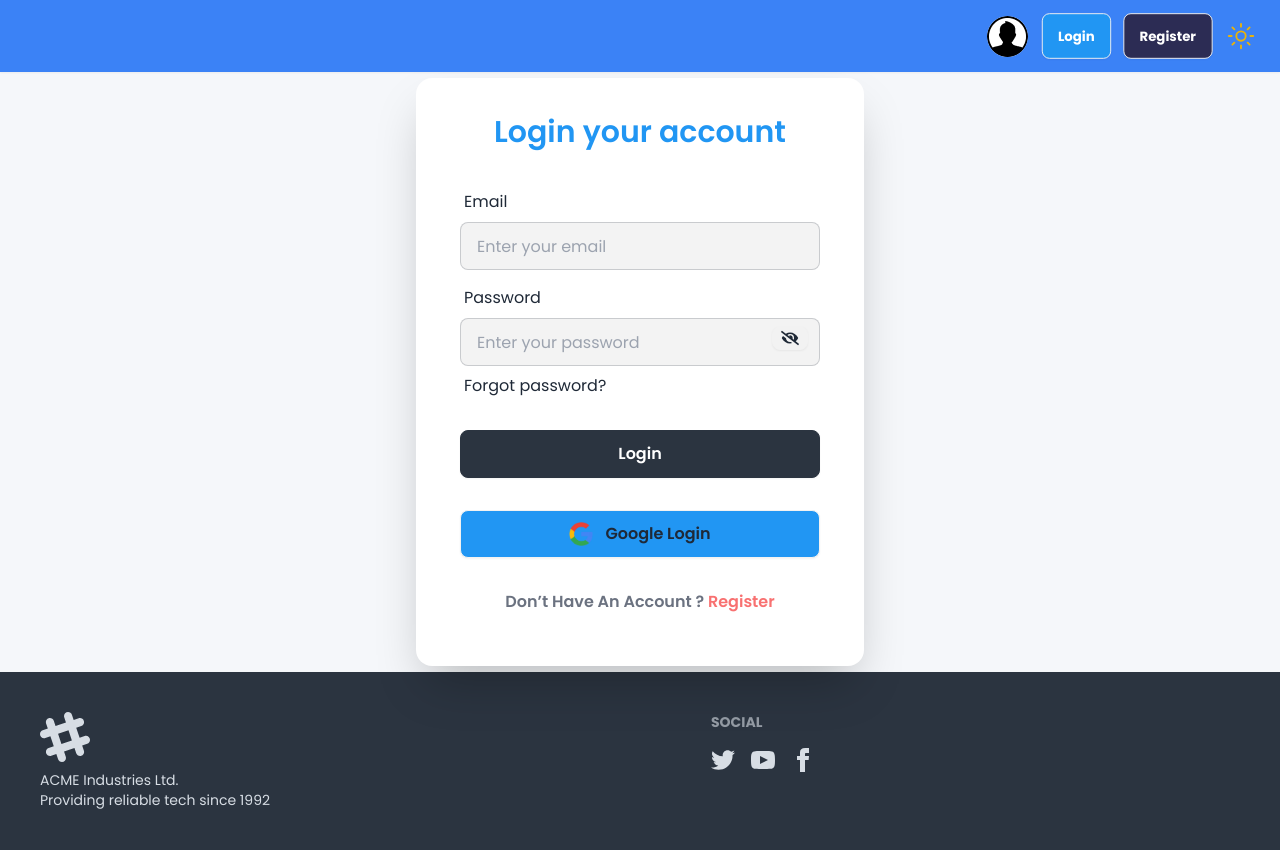
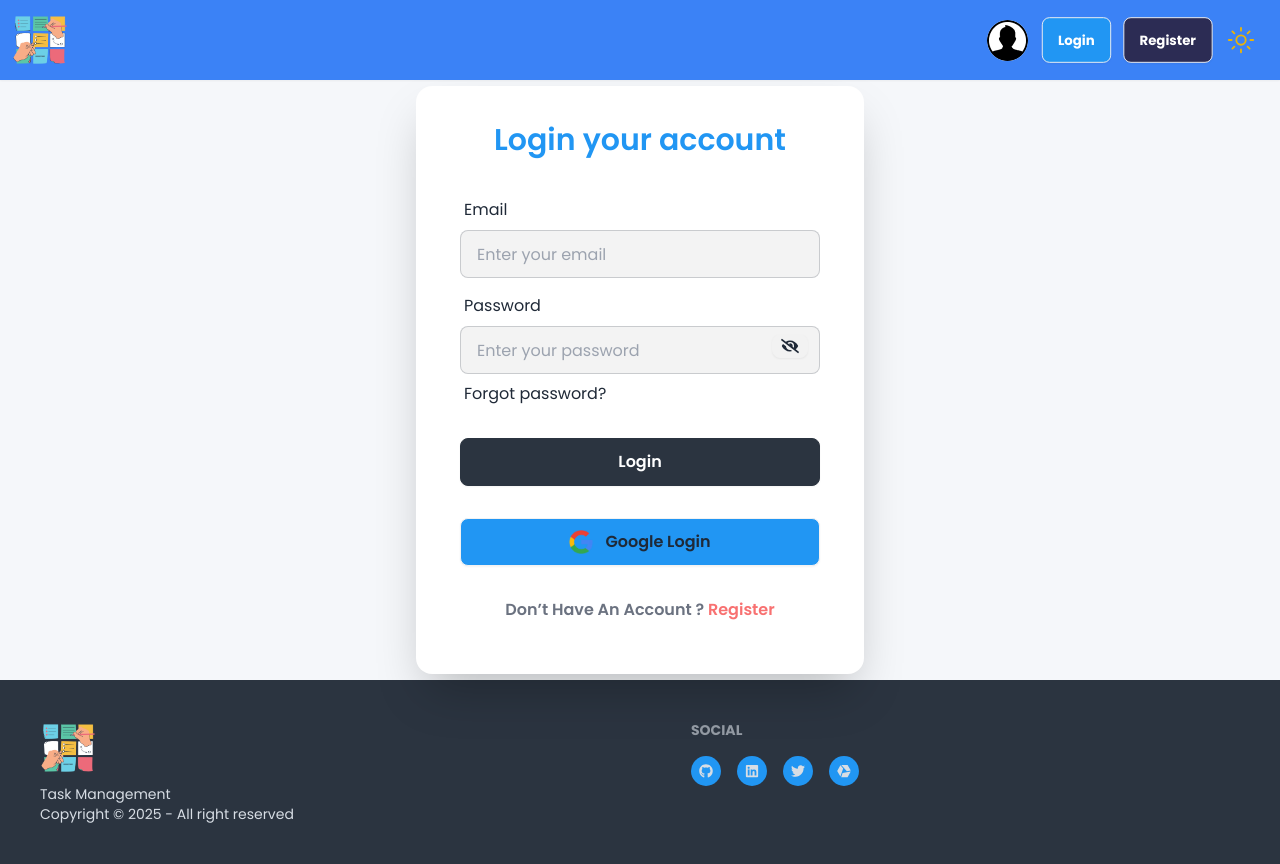
Before and after one commit to DeveloperMonirBD/task-management-client, a React (Vite) app: page /auth/login in a window 1280 px wide. Built offline with nearby package versions, Linux system fonts and the light colour scheme; no server answers.

Commit message:
updated footer section

```diff
--- a/index.html
+++ b/index.html
@@ -3,7 +3,7 @@
 
 <head>
   <meta charset="UTF-8" />
-  <link rel="icon" type="image/svg+xml" href="./src/assets/logo.png" />
+  <link rel="icon" type="image/svg+xml" href="./src/assets/frame.png" />
   <meta name="viewport" content="width=device-width, initial-scale=1.0" />
   <title>Task Management App</title>
 </head>
--- a/src/components/Footer.jsx
+++ b/src/components/Footer.jsx
@@ -1,36 +1,36 @@
-import React from 'react';
+import { FaGithub, FaInstalod, FaLinkedin, FaTwitter } from 'react-icons/fa';
+import { Link } from 'react-router-dom';
+import logo from '../assets/frame.png';
 
 const Footer = () => {
     return (
         <footer className="footer bg-neutral text-neutral-content p-10">
             <aside>
-                <svg width="50" height="50" viewBox="0 0 24 24" xmlns="http://www.w3.org/2000/svg" fillRule="evenodd" clipRule="evenodd" className="fill-current">
-                    <path d="M22.672 15.226l-2.432.811.841 2.515c.33 1.019-.209 2.127-1.23 2.456-1.15.325-2.148-.321-2.463-1.226l-.84-2.518-5.013 1.677.84 2.517c.391 1.203-.434 2.542-1.831 2.542-.88 0-1.601-.564-1.86-1.314l-.842-2.516-2.431.809c-1.135.328-2.145-.317-2.463-1.229-.329-1.018.211-2.127 1.231-2.456l2.432-.809-1.621-4.823-2.432.808c-1.355.384-2.558-.59-2.558-1.839 0-.817.509-1.582 1.327-1.846l2.433-.809-.842-2.515c-.33-1.02.211-2.129 1.232-2.458 1.02-.329 2.13.209 2.461 1.229l.842 2.515 5.011-1.677-.839-2.517c-.403-1.238.484-2.553 1.843-2.553.819 0 1.585.509 1.85 1.326l.841 2.517 2.431-.81c1.02-.33 2.131.211 2.461 1.229.332 1.018-.21 2.126-1.23 2.456l-2.433.809 1.622 4.823 2.433-.809c1.242-.401 2.557.484 2.557 1.838 0 .819-.51 1.583-1.328 1.847m-8.992-6.428l-5.01 1.675 1.619 4.828 5.011-1.674-1.62-4.829z"></path>
-                </svg>
+                <img src={logo} alt="logo" className="w-14" />
                 <p>
-                    ACME Industries Ltd.
+                    Task Management
                     <br />
-                    Providing reliable tech since 1992
+                    <p>Copyright © {new Date().getFullYear()} - All right reserved</p>
                 </p>
             </aside>
             <nav>
                 <h6 className="footer-title">Social</h6>
                 <div className="grid grid-flow-col gap-4">
-                    <a>
-                        <svg xmlns="http://www.w3.org/2000/svg" width="24" height="24" viewBox="0 0 24 24" className="fill-current">
-                            <path d="M24 4.557c-.883.392-1.832.656-2.828.775 1.017-.609 1.798-1.574 2.165-2.724-.951.564-2.005.974-3.127 1.195-.897-.957-2.178-1.555-3.594-1.555-3.179 0-5.515 2.966-4.797 6.045-4.091-.205-7.719-2.165-10.148-5.144-1.29 2.213-.669 5.108 1.523 6.574-.806-.026-1.566-.247-2.229-.616-.054 2.281 1.581 4.415 3.949 4.89-.693.188-1.452.232-2.224.084.626 1.956 2.444 3.379 4.6 3.419-2.07 1.623-4.678 2.348-7.29 2.04 2.179 1.397 4.768 2.212 7.548 2.212 9.142 0 14.307-7.721 13.995-14.646.962-.695 1.797-1.562 2.457-2.549z"></path>
-                        </svg>
-                    </a>
-                    <a>
-                        <svg xmlns="http://www.w3.org/2000/svg" width="24" height="24" viewBox="0 0 24 24" className="fill-current">
-                            <path d="M19.615 3.184c-3.604-.246-11.631-.245-15.23 0-3.897.266-4.356 2.62-4.385 8.816.029 6.185.484 8.549 4.385 8.816 3.6.245 11.626.246 15.23 0 3.897-.266 4.356-2.62 4.385-8.816-.029-6.185-.484-8.549-4.385-8.816zm-10.615 12.816v-8l8 3.993-8 4.007z"></path>
-                        </svg>
-                    </a>
-                    <a>
-                        <svg xmlns="http://www.w3.org/2000/svg" width="24" height="24" viewBox="0 0 24 24" className="fill-current">
-                            <path d="M9 8h-3v4h3v12h5v-12h3.642l.358-4h-4v-1.667c0-.955.192-1.333 1.115-1.333h2.885v-5h-3.808c-3.596 0-5.192 1.583-5.192 4.615v3.385z"></path>
-                        </svg>
-                    </a>
+                    <Link to="https://github.com/DeveloperMonirBD" target="_blank" rel="noopener noreferrer" className="bg-brandPrimary  p-2 rounded-full hover:text-gray-300">
+                        <FaGithub />
+                    </Link>
+
+                    <Link to="https://www.linkedin.com/in/monirdeveloper" target="_blank" rel="noopener noreferrer" className="bg-brandPrimary  p-2 rounded-full hover:text-gray-300">
+                        <FaLinkedin />
+                    </Link>
+
+                    <Link to="https://x.com/Monir_Developer" target="_blank" rel="noopener noreferrer" className="bg-brandPrimary  p-2 rounded-full hover:text-gray-300">
+                        <FaTwitter />
+                    </Link>
+
+                    <Link to="https://www.instagram.com/monirdeveloper" target="_blank" rel="noopener noreferrer" className=" bg-brandPrimary  p-2 rounded-full hover:text-gray-300">
+                        <FaInstalod />
+                    </Link>
                 </div>
             </nav>
         </footer>
--- a/src/components/Navbar.jsx
+++ b/src/components/Navbar.jsx
@@ -2,6 +2,7 @@ import { useContext, useEffect, useState } from 'react';
 import { IoMoonOutline, IoSunnyOutline } from 'react-icons/io5';
 import { Link } from 'react-router-dom';
 import userIcon from '../assets/user.png';
+import logo from '../assets/frame.png';
 import { AuthContext } from '../provider/AuthProvider';
 
 const Navbar = () => {
@@ -36,7 +37,9 @@ const Navbar = () => {
 
     return (
         <div className="navbar container mx-auto px-3 py-3">
-            <div className="navbar-start"></div>
+            <div className="navbar-start">
+                <img src={logo} alt="logo" className='w-14 rounded-md'/>
+            </div>
             <div className="navbar-end md:flex gap-3">
                 <div>
                     {user && user?.email ? (
--- a/src/pages/Home.jsx
+++ b/src/pages/Home.jsx
@@ -2,7 +2,7 @@ import TaskManagementApp from "../components/TaskManagementApp";
 
 const Home = () => {
     return (
-        <div className="bg-gray-100 min-h-screen px-5 py-20 dark:bg-gray-800 dark:text-white">
+        <div className="bg-gray-100 min-h-screen px-5 pt-20 dark:bg-gray-800 dark:text-white">
             <TaskManagementApp />
         </div>
     );
```
Also changed, not shown: src/assets/frame.png (added).
